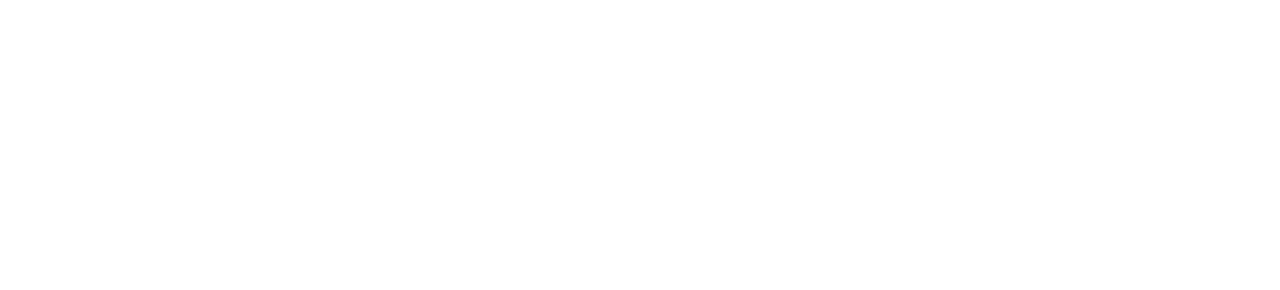
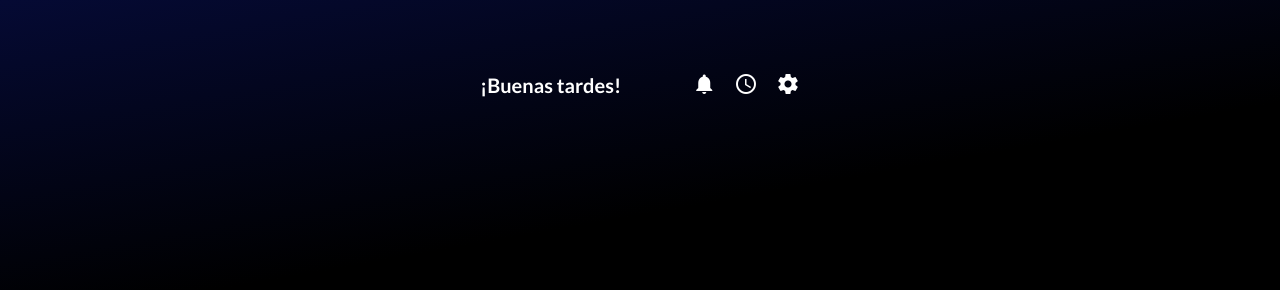
Before and after one commit to lautarobarrera10/spotify-clone, a plain HTML site: page index.html in a window 1280 px wide. Drawn offline with Linux system fonts and the light colour scheme.

Commit message:
header creado

```diff
--- a/css/style.css
+++ b/css/style.css
@@ -1,6 +1,13 @@
 body {
+    font-family: 'Lato', sans-serif;
     margin: 0;
     padding: 0;
+    min-height: 100vh;
+    display: grid;
+    justify-items: center;
+    font-size: 62.5%;
+    color: white;
+    background: linear-gradient(170deg, rgba(5,10,52,1) 0%, rgb(0, 0, 0) 32%, rgb(0, 0, 0) 100%);
 }
 
 
@@ -38,3 +45,26 @@ body {
     opacity: 0;
     animation: fadeIn 1s ease-in forwards;
 }
+
+/* --- HERO --- */
+.hero {
+    padding: 0 20px;
+    min-width: 320px;
+    max-width: 370px;
+}
+
+/* --- HEADER --- */
+header {
+    margin-top: 60px;
+    display: flex;
+    justify-content: space-between;
+    align-items: center;
+}
+
+header h1 {
+    font-size: 2em;
+}
+
+header .buttons-container span{
+    margin-left: 16px;
+}
--- a/index.html
+++ b/index.html
@@ -5,8 +5,18 @@
     <meta http-equiv="X-UA-Compatible" content="IE=edge">
     <meta name="viewport" content="width=device-width, initial-scale=1.0">
     <title>Spotify Clone</title>
+
+    <!-- CSS -->
+    <link href="https://fonts.googleapis.com/icon?family=Material+Icons" rel="stylesheet">
     <link rel="stylesheet" href="./css/style.css">
+
+    <!-- FAVICON -->
     <link rel="shortcut icon" href="https://upload.wikimedia.org/wikipedia/commons/thumb/1/19/Spotify_logo_without_text.svg/800px-Spotify_logo_without_text.svg.png" type="image/x-icon">
+
+    <!-- FUENTES -->
+    <link rel="preconnect" href="https://fonts.googleapis.com">
+    <link rel="preconnect" href="https://fonts.gstatic.com" crossorigin>
+    <link href="https://fonts.googleapis.com/css2?family=Lato:wght@400;700&display=swap" rel="stylesheet">
 </head>
 <body>
 
@@ -15,6 +25,20 @@
         <img class="fade-in" src="https://upload.wikimedia.org/wikipedia/commons/thumb/1/19/Spotify_logo_without_text.svg/800px-Spotify_logo_without_text.svg.png" alt="">
     </div>
 
+    <!-- HERO -->
+    <div class="hero">
+
+        <!-- HEADER -->
+        <header>
+            <h1>¡Buenas tardes!</h1>
+            <div class="buttons-container">
+                <span class="material-icons">notifications</span>
+                <span class="material-icons">schedule</span>
+                <span class="material-icons">settings</span>
+            </div>
+        </header>
+    </div>
+
     <!-- JAVASCRIPT -->
     <script src="./src/index.js"></script>
 </body>
```
